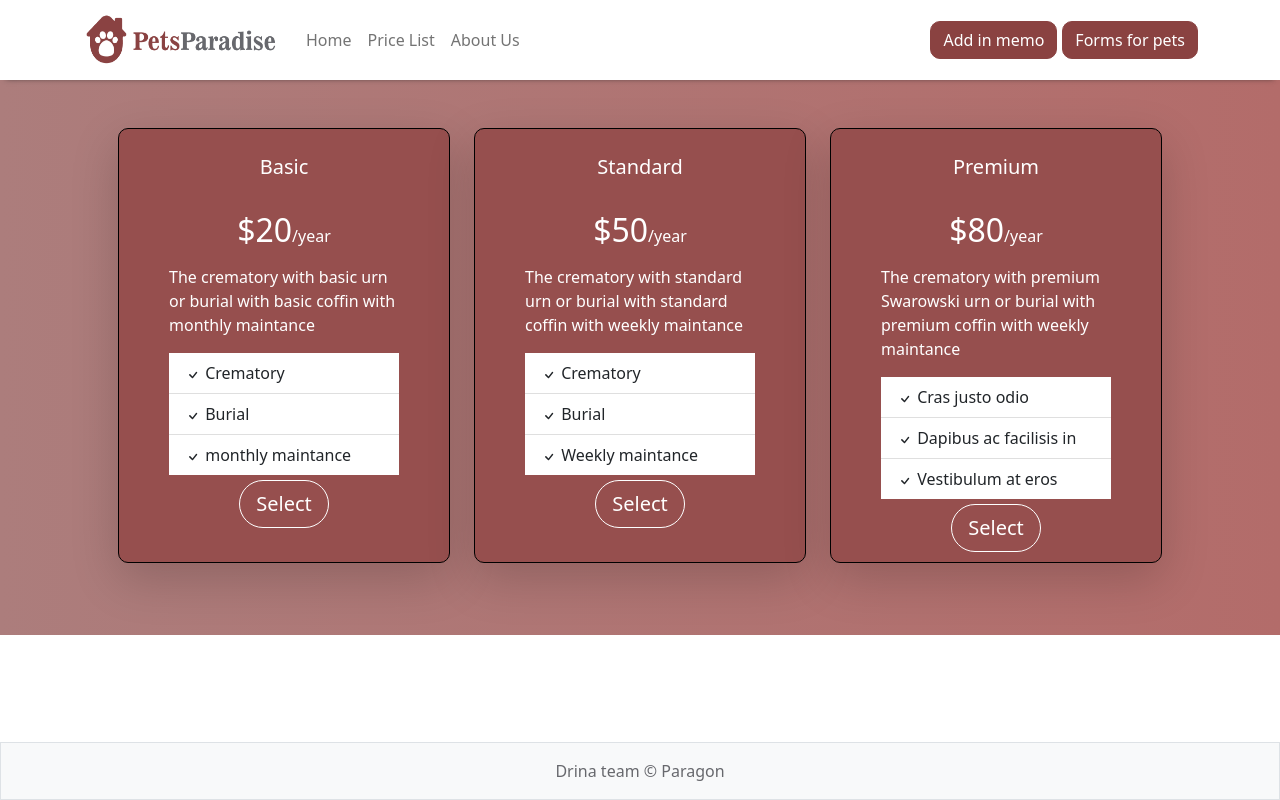
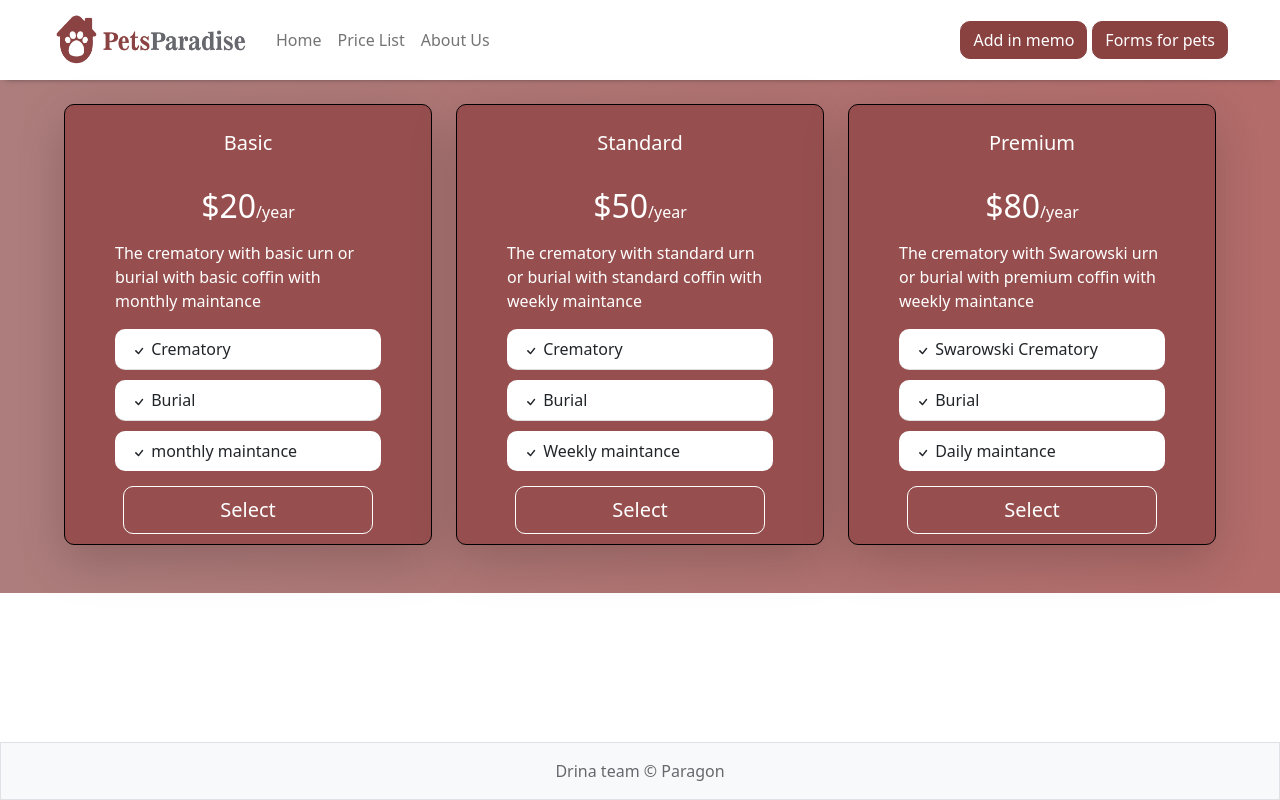
Before and after one commit to harispasicc/team-drina, a React (Create React App) app: page /price-list in a window 1280 px wide. Built offline with nearby package versions, Linux system fonts and the light colour scheme.

Commit message:
price-list-cards

```diff
--- a/src/assets/styles/card.css
+++ b/src/assets/styles/card.css
@@ -81,4 +81,6 @@
 .message {
   margin: 15px;
   font-size: 13px;
+  height: 100%;
+  max-height: 150px;
 }
--- a/src/assets/styles/index.css
+++ b/src/assets/styles/index.css
@@ -87,6 +87,16 @@ input[type="file"] {
 
 .container-fluid {
   background: linear-gradient(90deg, #ac7d7c 0%, #b36c6a 100%);
+  display: flex;
+  justify-content: space-between;
+}
+
+.container {
+  width: 100%;
+  padding: 10px;
+  max-width: 1200px !important;
+  display: flex !important;
+  justify-content: space-between !important;
 }
 
 .card-123 {
@@ -121,12 +131,15 @@ input[type="file"] {
 .card-123 .btn-outline-primary {
   color: white;
   border: 1px solid white;
+  width: 100%;
+  max-width: 250px !important;
+  border-radius: 10px !important;
 }
 
-.card-123:hover .btn-outline-primary {
-  color: black;
-  background: white;
-  border: 1px solid black;
+.btn-outline-primary:hover {
+  color: #964f4e !important;
+  background-color: white !important;
+  border: 1px solid #964f4e !important ;
 }
 
 .cards {
@@ -135,3 +148,8 @@ input[type="file"] {
   flex-flow: wrap;
   justify-content: center;
 }
+
+.list-group-item {
+  border-radius: 10px !important;
+  margin-bottom: 10px;
+}
--- a/src/components/PriceList.js
+++ b/src/components/PriceList.js
@@ -4,7 +4,7 @@ function PriceList() {
   return (
     <div>
       <div className="container-fluid">
-        <div className="container p-5">
+        <div className="container p-4">
           <div className="row">
             <div className="col-lg-4 col-md-12 mb-4">
               <div className="card-123 h-100 shadow-lg">
@@ -147,8 +147,8 @@ function PriceList() {
                     <br></br>
                   </div>
                   <p className="card-123-text">
-                    The crematory with premium Swarowski urn or burial with
-                    premium coffin with weekly maintance
+                    The crematory with Swarowski urn or burial with premium
+                    coffin with weekly maintance
                   </p>
                 </div>
                 <ul className="list-group list-group-flush">
@@ -163,7 +163,7 @@ function PriceList() {
                     >
                       <path d="M10.97 4.97a.75.75 0 0 1 1.07 1.05l-3.99 4.99a.75.75 0 0 1-1.08.02L4.324 8.384a.75.75 0 1 1 1.06-1.06l2.094 2.093 3.473-4.425a.267.267 0 0 1 .02-.022z" />
                     </svg>{" "}
-                    Cras justo odio
+                    Swarowski Crematory
                   </li>
                   <li className="list-group-item">
                     <svg
@@ -176,7 +176,7 @@ function PriceList() {
                     >
                       <path d="M10.97 4.97a.75.75 0 0 1 1.07 1.05l-3.99 4.99a.75.75 0 0 1-1.08.02L4.324 8.384a.75.75 0 1 1 1.06-1.06l2.094 2.093 3.473-4.425a.267.267 0 0 1 .02-.022z" />
                     </svg>{" "}
-                    Dapibus ac facilisis in
+                    Burial
                   </li>
                   <li className="list-group-item">
                     <svg
@@ -189,7 +189,7 @@ function PriceList() {
                     >
                       <path d="M10.97 4.97a.75.75 0 0 1 1.07 1.05l-3.99 4.99a.75.75 0 0 1-1.08.02L4.324 8.384a.75.75 0 1 1 1.06-1.06l2.094 2.093 3.473-4.425a.267.267 0 0 1 .02-.022z" />
                     </svg>{" "}
-                    Vestibulum at eros
+                    Daily maintance
                   </li>
                 </ul>
                 <div className="card-123-body text-center">
```
